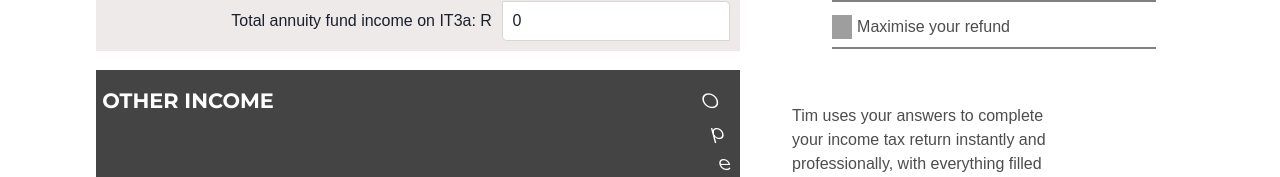
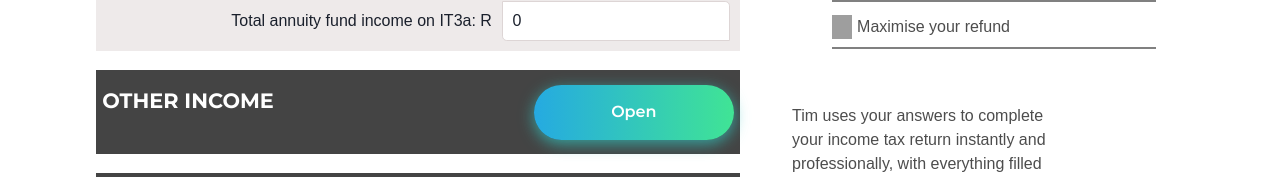
Before and after one commit to DeveshSuryawanshi/tart-clover-1298, a React (Create React App) app: page /TaxRefund in a window 1280 px wide. Shown: the part 775-952 px from the top of the page. Built offline with nearby package versions, Linux system fonts and the light colour scheme; grey boxes are pictures that could not be loaded.

Commit message:
Add button to calculators

```diff
--- a/src/pages/Calculator/Calculator.tsx
+++ b/src/pages/Calculator/Calculator.tsx
@@ -271,11 +271,13 @@ const DIV = styled.div`
     position: relative;
     background-color: #86c5ce;
     text-align: center;
+    box-shadow: rgba(0, 0, 0, 0.4) 0px 2px 4px, rgba(0, 0, 0, 0.3) 0px 7px 13px -3px, rgba(0, 0, 0, 0.2) 0px -3px 0px inset;
   }
 
   .child:hover {
     box-shadow: rgba(50, 50, 93, 0.25) 0px 30px 60px -12px inset,
       rgba(0, 0, 0, 0.3) 0px 18px 36px -18px inset;
+
   }
 
   .child2 {
@@ -283,6 +285,7 @@ const DIV = styled.div`
     position: relative;
     background-color: #e1bb23;
     text-align: center;
+    box-shadow: rgba(0, 0, 0, 0.4) 0px 2px 4px, rgba(0, 0, 0, 0.3) 0px 7px 13px -3px, rgba(0, 0, 0, 0.2) 0px -3px 0px inset;
   }
 
   .child2:hover {
--- a/src/pages/Calculator/TaxRefund.tsx
+++ b/src/pages/Calculator/TaxRefund.tsx
@@ -254,7 +254,7 @@ const Taxrefund = () => {
               onClick={handleOtherIncomeClick}
             >
               <b>OTHER INCOME</b>
-              <span>Open</span>
+              <button className="Open">Open</button>
             </div>
             {(otherEncome || employerYes == "No") && (
               <div className="calc-details" style={{ marginBottom: "1.5rem" }}>
@@ -325,7 +325,7 @@ const Taxrefund = () => {
               onClick={handleDeduction}
             >
               <b>DEDUCTIONS </b>
-              <span>Open</span>
+              <button className="Open">Open</button>
             </div>
             {deduction && (
               <div className="calc-details" style={{ marginBottom: "1.5rem" }}>
@@ -606,7 +606,8 @@ See our Wear and Tear calculator to see how much you can depreciate: R   `}
               onClick={handleClick}
             >
               <b>TAX PAID</b>
-              <span></span>
+
+              <button className="Open">Open</button>
             </div>
 
             {sowPerson && (
@@ -719,6 +720,7 @@ const DIV = styled.div`
     margin: auto;
     /* border: 2px solid red; */
   }
+
   .dummy-image > img {
     width: 65%;
     margin: auto;
@@ -843,6 +845,41 @@ const DIV = styled.div`
   h2 {
     font-size: 1.5rem;
   }
+  .Open {
+    text-align: center;
+    width: 200px;
+    font-size: 16px;
+    font-weight: 600;
+    color: #fff;
+    cursor: pointer;
+    /* margin: 20px; */
+    height: 55px;
+    text-align:center;
+    border: none;
+    background-size: 300% 100%;
+
+    border-radius: 50px;
+    moz-transition: all .4s ease-in-out;
+    -o-transition: all .4s ease-in-out;
+    -webkit-transition: all .4s ease-in-out;
+    transition: all .4s ease-in-out;
+  }
+  .Open:hover {
+    background-position: 100% 0;
+    moz-transition: all .4s ease-in-out;
+    -o-transition: all .4s ease-in-out;
+    -webkit-transition: all .4s ease-in-out;
+    transition: all .4s ease-in-out;
+}
+
+.Open:focus {
+    outline: none;
+}
+
+.Open{
+    background-image: linear-gradient(to right, #25aae1, #40e495, #30dd8a, #2bb673);
+    box-shadow: 0 4px 15px 0 rgba(49, 196, 190, 0.75);
+}
 
   @media (max-width: 575px) {
     .all-containt-main {
@@ -850,6 +887,7 @@ const DIV = styled.div`
     }
     .select-year-option{
       width: 200px;
+
     }
   }
 
```
